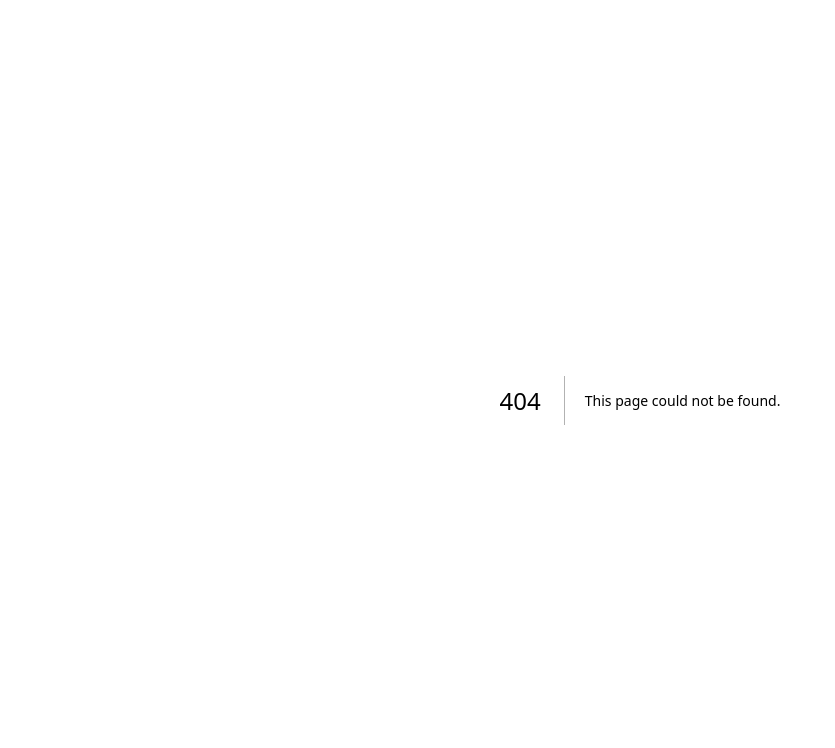
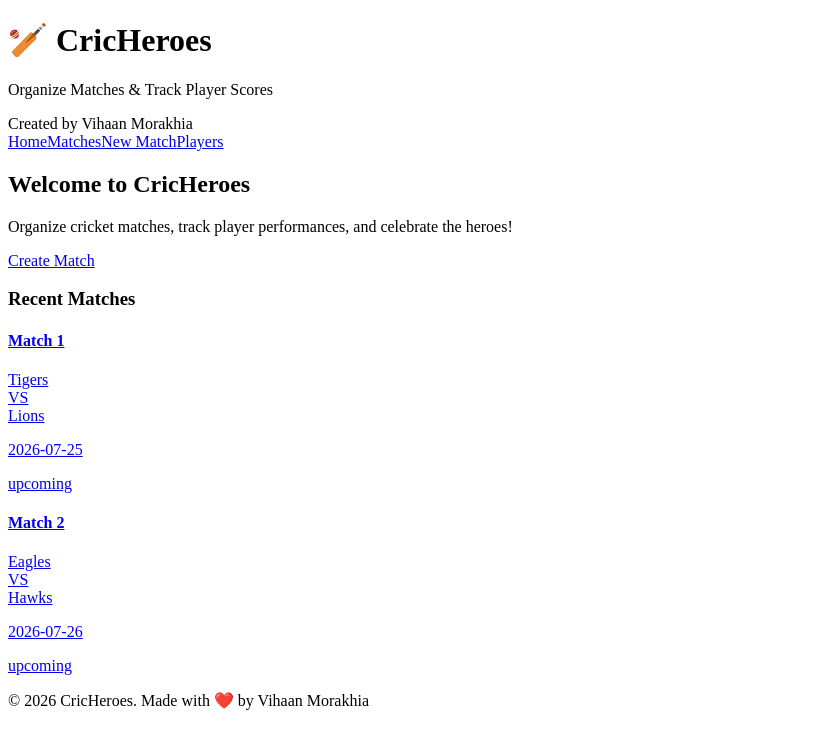
Before and after one commit to vihaanmorakhia/Cricheroes, a Next.js app: page / in a window 1280 px wide. Before the commit this address had no page. Shown: the top 748 px of the page, without its empty margins (0-835 px from the left). Built offline with nearby package versions, Linux system fonts and the light colour scheme.

Commit message:
Add home page

```diff
--- /dev/null
+++ b/pages/index.tsx
@@ -0,0 +1,83 @@
+import React, { useState } from 'react';
+import Link from 'next/link';
+
+interface Match {
+  id: string;
+  name: string;
+  date: string;
+  team1: string;
+  team2: string;
+  status: 'upcoming' | 'ongoing' | 'completed';
+}
+
+export default function Home() {
+  const [matches, setMatches] = useState<Match[]>([
+    {
+      id: '1',
+      name: 'Match 1',
+      date: '2026-07-25',
+      team1: 'Tigers',
+      team2: 'Lions',
+      status: 'upcoming'
+    },
+    {
+      id: '2',
+      name: 'Match 2',
+      date: '2026-07-26',
+      team1: 'Eagles',
+      team2: 'Hawks',
+      status: 'upcoming'
+    }
+  ]);
+
+  return (
+    <div className="container">
+      <header className="header">
+        <h1>🏏 CricHeroes</h1>
+        <p>Organize Matches & Track Player Scores</p>
+        <div className="credits">Created by Vihaan Morakhia</div>
+      </header>
+
+      <nav className="nav">
+        <Link href="/">Home</Link>
+        <Link href="/matches">Matches</Link>
+        <Link href="/new-match">New Match</Link>
+        <Link href="/players">Players</Link>
+      </nav>
+
+      <main className="main">
+        <section className="hero">
+          <h2>Welcome to CricHeroes</h2>
+          <p>Organize cricket matches, track player performances, and celebrate the heroes!</p>
+          <Link href="/new-match" className="btn btn-primary">
+            Create Match
+          </Link>
+        </section>
+
+        <section className="matches-section">
+          <h3>Recent Matches</h3>
+          <div className="matches-grid">
+            {matches.map(match => (
+              <Link href={`/match/${match.id}`} key={match.id}>
+                <div className="match-card">
+                  <h4>{match.name}</h4>
+                  <div className="match-teams">
+                    <div className="team">{match.team1}</div>
+                    <div className="vs">VS</div>
+                    <div className="team">{match.team2}</div>
+                  </div>
+                  <p className="match-date">{match.date}</p>
+                  <span className={`status ${match.status}`}>{match.status}</span>
+                </div>
+              </Link>
+            ))}
+          </div>
+        </section>
+      </main>
+
+      <footer className="footer">
+        <p>© 2026 CricHeroes. Made with ❤️ by Vihaan Morakhia</p>
+      </footer>
+    </div>
+  );
+}
```
